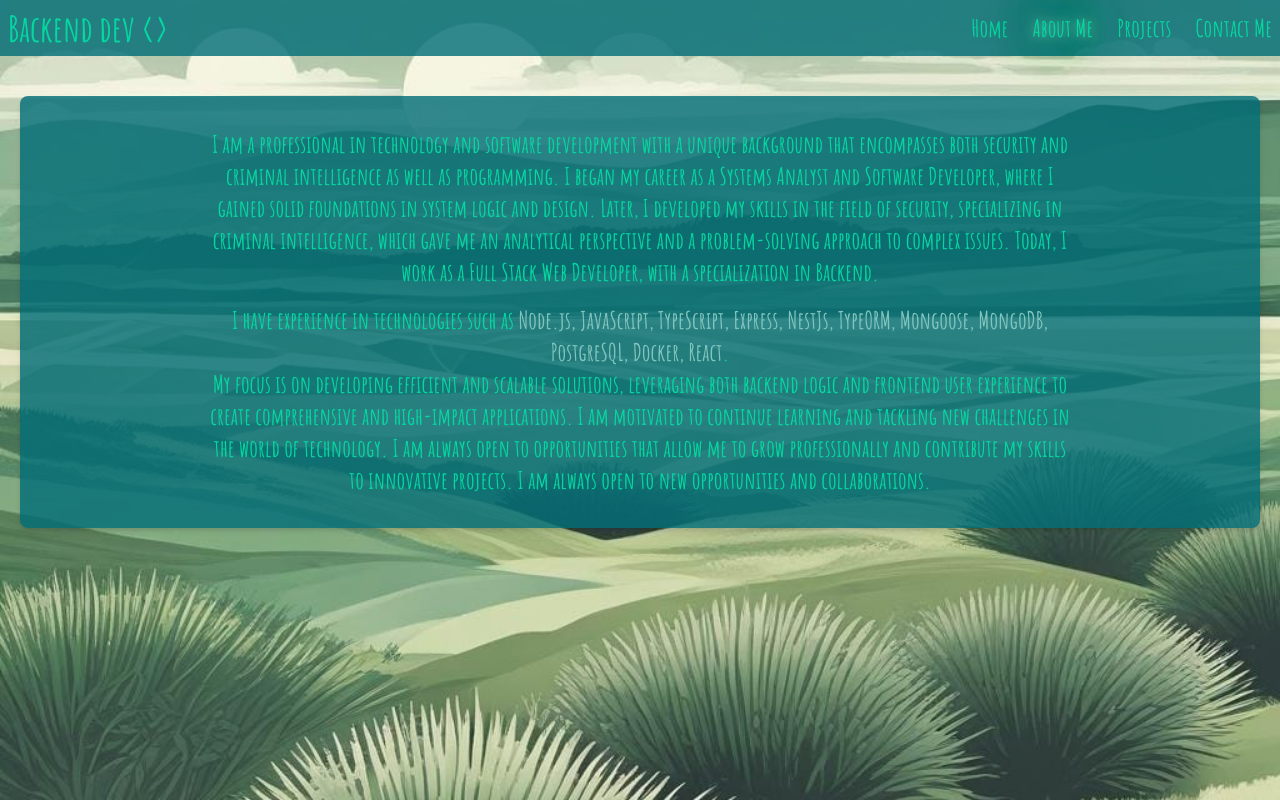
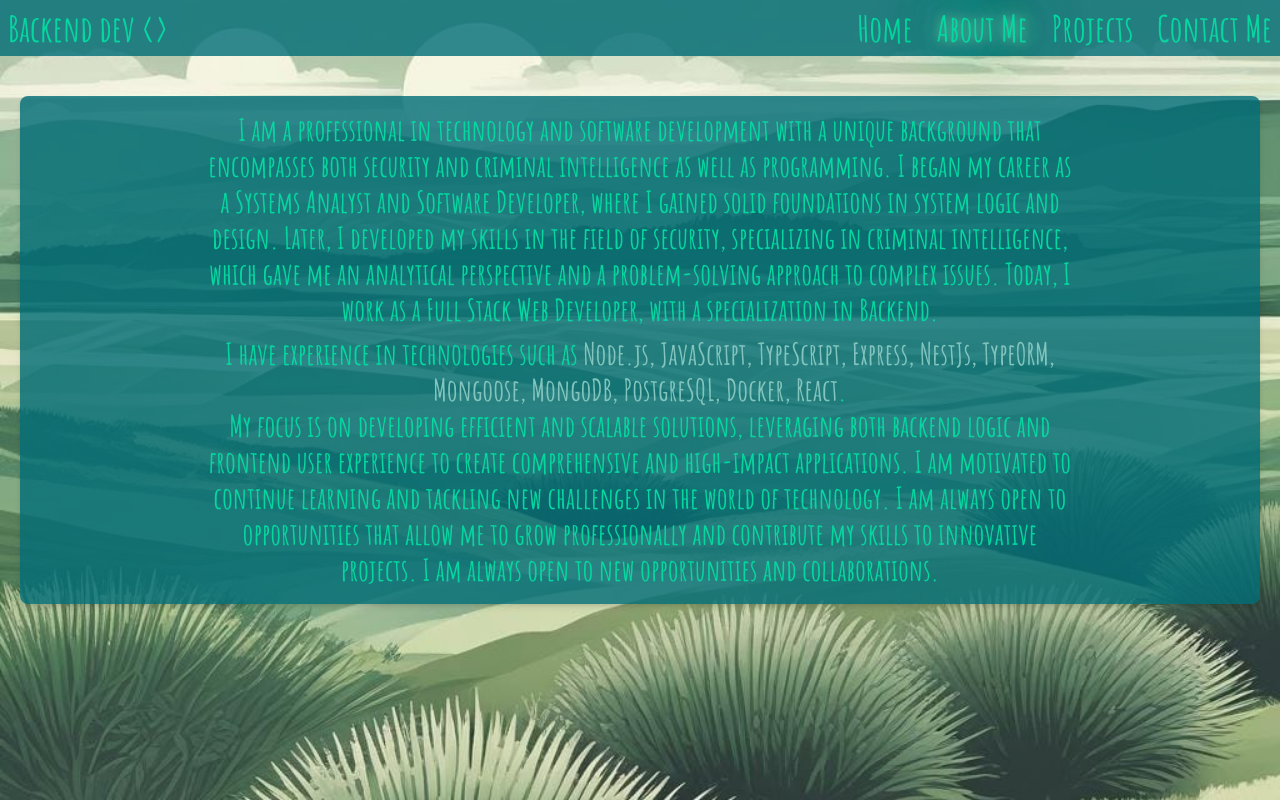
Before and after one commit to Lisandro85/portfolio, a Next.js app in the folder portfolio/: page /about in a window 1280 px wide. Shown: the top 800 px of the page. Built offline with nearby package versions, Linux system fonts and the light colour scheme; a web font is replaced by a local one.

Commit message:
fixed styles

```diff
--- a/portfolio/src/app/about/aboutMe.tsx
+++ b/portfolio/src/app/about/aboutMe.tsx
@@ -1,14 +1,14 @@
 export default function AboutMe() {
   return (
-    <div className="mx-5 bg-[rgba(0,109,119,0.8)] mt-10 rounded-lg shadow-md overflow-hidden mb-80 px-4 py-8">
+    <div className="mx-5 bg-[rgba(0,109,119,0.8)] mt-10 rounded-lg shadow-md overflow-hidden mb-80 px-4 py-4">
       {/* Contenedor con margen a los lados */}
       <div className="max-w-4xl mx-auto text-center px-4">
         {/* Agregado px-4 para el margen lateral en pantallas grandes */}
-        <p className="text-2xl sm:text-1xl md:text-2xl leading-relaxed text-[#06d6a0] font-bold font-Amatic-SC break-words">
+        <p className=" text-4xl sm:text-3xl md:text-3xl leading-relaxed text-[#06d6a0] font-bold font-Amatic-SC break-words">
           {`I am a professional in technology and software development with a unique background that encompasses both security and criminal intelligence as well as programming. I began my career as a Systems Analyst and Software Developer, where I gained solid foundations in system logic and design. Later, I developed my skills in the field of security, specializing in criminal intelligence, which gave me an analytical perspective and a problem-solving approach to complex issues. Today, I work as a Full Stack Web Developer, with a specialization in Backend.`}
 
           {/* Tecnologías con hover y escala */}
-          <span className="block mt-4">
+          <span className="block mt-2">
             I have experience in technologies such as{" "}
             <span className="text-[#83c5be] inline-block transform transition-all duration-300 hover:scale-110">
               Node.js,
--- a/portfolio/src/app/contact/contact.tsx
+++ b/portfolio/src/app/contact/contact.tsx
@@ -4,12 +4,12 @@ export default function Contact() {
   return (
     <div className="mx-5 bg-[rgba(0,109,119,0.8)] rounded-lg shadow-md mt-10 py-10 px-4 mb-96">
       {/* Título */}
-      <h1 className="text-6xl sm:text-7xl md:text-8xl font-bold text-[#06d6a0] font-Amatic-SC text-center">
+      <h1 className="text-8xl sm:text-6xl md:text-7xl font-bold text-[#06d6a0] font-Amatic-SC text-center">
         Contact Me
       </h1>
 
       {/* Descripción */}
-      <p className="text-2xl sm:text-3xl md:text-4xl mt-4 text-[#06d6a0] font-bold font-Amatic-SC text-center leading-relaxed">
+      <p className="text-5xl sm:text-3xl md:text-4xl mt-4 text-[#06d6a0] font-bold font-Amatic-SC text-center leading-relaxed">
         Feel free to reach out to me via LinkedIn, GitHub, or email. I&apos;m
         always open to new opportunities and collaborations!
       </p>
--- a/portfolio/src/app/globals.css
+++ b/portfolio/src/app/globals.css
@@ -59,3 +59,7 @@ body {
 a {
   text-decoration: none;
 }
+.custom-font {
+  font-family: "Amatic SC", cursive; /* Cambia esto por la fuente que prefieras */
+  font-size: 20px; /* Ajusta el tamaño de la fuente si es necesario */
+}
--- a/portfolio/src/app/projects/projects.tsx
+++ b/portfolio/src/app/projects/projects.tsx
@@ -18,10 +18,10 @@ export default function Projects() {
               />
             </a>
             <div className="p-4">
-              <h3 className="text-2xl font-bold text-[#3ae8d4] mb-2 font-Amatic-SC">
+              <h3 className="text-4xl font-bold text-[#3ae8d4] mb-2 font-Amatic-SC">
                 Buddify - Social Network
               </h3>
-              <p className="text-xl text-[#52efc2] mb-4 font-Amatic-SC font-bold">
+              <p className="text-2xl text-[#52efc2] mb-4 font-Amatic-SC font-bold">
                 <span className="font-bold text-[#3ae8d4]">Technologies:</span>{" "}
                 NestJS, TypeORM, TypeScript, PostgreSQL, Next.js, Tailwind CSS.{" "}
                 <br />
@@ -32,7 +32,7 @@ export default function Projects() {
                 href="https://github.com/Lisandro85/Buddify"
                 target="_blank"
                 rel="noopener noreferrer"
-                className="text-lg font-bold text-[#3ae8d4] hover:text-[#76c893] transition-colors duration-300 font-Amatic-SC"
+                className="text-2xl font-bold text-[#3ae8d4] hover:text-[#76c893] transition-colors duration-300 font-Amatic-SC"
               >
                 See Repository
               </a>
@@ -53,10 +53,10 @@ export default function Projects() {
               />
             </a>
             <div className="p-4">
-              <h3 className="text-2xl font-bold text-[#3ae8d4] mb-2 font-Amatic-SC">
+              <h3 className="text-4xl font-bold text-[#3ae8d4] mb-2 font-Amatic-SC">
                 Ecommerce API
               </h3>
-              <p className="text-xl text-[#52efc2] mb-4 font-Amatic-SC font-bold">
+              <p className="text-2xl text-[#52efc2] mb-4 font-Amatic-SC font-bold">
                 <span className="font-bold text-[#3ae8d4]">Technologies:</span>{" "}
                 NestJS, PostgreSQL, TypeScript, TypeORM. <br />
                 <span className="font-bold text-[#3ae8d4]">Features:</span>{" "}
@@ -66,7 +66,7 @@ export default function Projects() {
                 href="https://github.com/Lisandro85/ecommerceDeploy"
                 target="_blank"
                 rel="noopener noreferrer"
-                className="text-lg font-bold text-[#3ae8d4] hover:text-[#76c893] transition-colors duration-300 font-Amatic-SC"
+                className="text-2xl font-bold text-[#3ae8d4] hover:text-[#76c893] transition-colors duration-300 font-Amatic-SC"
               >
                 See Repository
               </a>
@@ -87,10 +87,10 @@ export default function Projects() {
               />
             </a>
             <div className="p-4">
-              <h3 className="text-2xl font-bold text-[#3ae8d4] mb-2 font-Amatic-SC">
+              <h3 className="text-4xl font-bold text-[#3ae8d4] mb-2 font-Amatic-SC">
                 Rest-Bar Scheduling System
               </h3>
-              <p className="text-xl text-[#52efc2] mb-4 font-Amatic-SC font-bold">
+              <p className="text-2xl text-[#52efc2] mb-4 font-Amatic-SC font-bold">
                 <span className="font-bold text-[#3ae8d4]">Technologies:</span>{" "}
                 TypeScript, PostgreSQL, Express, React. <br />
                 <span className="font-bold text-[#3ae8d4]">Features:</span>{" "}
@@ -100,7 +100,7 @@ export default function Projects() {
                 href="https://github.com/Lisandro85/sistema-de-turnos-resto-bar"
                 target="_blank"
                 rel="noopener noreferrer"
-                className="text-lg font-bold text-[#3ae8d4] hover:text-[#76c893] transition-colors duration-300 font-Amatic-SC"
+                className="text-2xl font-bold text-[#3ae8d4] hover:text-[#76c893] transition-colors duration-300 font-Amatic-SC"
               >
                 See Repository
               </a>
@@ -121,10 +121,10 @@ export default function Projects() {
               />
             </a>
             <div className="p-4">
-              <h3 className="text-2xl font-bold text-[#3ae8d4] mb-2 font-Amatic-SC">
+              <h3 className="text-4xl font-bold text-[#3ae8d4] mb-2 font-Amatic-SC">
                 Movie Platform
               </h3>
-              <p className="text-xl text-[#52efc2] mb-4 font-Amatic-SC font-bold">
+              <p className="text-2xl text-[#52efc2] mb-4 font-Amatic-SC font-bold">
                 <span className="font-bold text-[#3ae8d4]">Technologies:</span>{" "}
                 JavaScript, HTML, CSS, Bootstrap, Mongoose, MongoDB, Express.{" "}
                 <br />
@@ -135,7 +135,7 @@ export default function Projects() {
                 href="https://github.com/Lisandro85/Movies-Plataforma"
                 target="_blank"
                 rel="noopener noreferrer"
-                className="text-lg font-bold text-[#3ae8d4] hover:text-[#76c893] transition-colors duration-300 font-Amatic-SC"
+                className="text-2xl font-bold text-[#3ae8d4] hover:text-[#76c893] transition-colors duration-300 font-Amatic-SC"
               >
                 See Repository
               </a>
--- a/portfolio/src/components/DownLoadEngCv/downLoadEngCv.tsx
+++ b/portfolio/src/components/DownLoadEngCv/downLoadEngCv.tsx
@@ -18,7 +18,7 @@ const DownloadEngCVButton: React.FC = () => {
       customClass: {
         confirmButton: "bg-[#52b69a] text-white",
         cancelButton: "bg-[#d9534f] text-white",
-        popup: "bg-slate-800 bg-opacity-80 text-white",
+        popup: " bg-slate-800 bg-opacity-80 text-white",
       },
     }).then((result) => {
       if (result.isConfirmed) {
--- a/portfolio/src/components/NavBar/navbar.tsx
+++ b/portfolio/src/components/NavBar/navbar.tsx
@@ -57,7 +57,7 @@ const Navbar = () => {
           <Link
             href="/home"
             onClick={handleLinkClick}
-            className={`block sm:inline-block text-[#06d6a0] text-2xl font-bold  font-Amatic-SC  ${
+            className={`block sm:inline-block text-[#06d6a0] text-4xl font-bold  font-Amatic-SC  ${
               isActive("/home") ? "text-[#06d6a0] text-glow" : "hover:text-glow"
             }`}
           >
@@ -66,7 +66,7 @@ const Navbar = () => {
           <Link
             href="/about"
             onClick={handleLinkClick}
-            className={`block sm:inline-block text-[#06d6a0] text-2xl font-bold font-Amatic-SC  ${
+            className={`block sm:inline-block text-[#06d6a0] text-4xl font-bold font-Amatic-SC  ${
               isActive("/about")
                 ? "text-[#06d6a0] text-glow"
                 : "hover:text-glow"
@@ -77,7 +77,7 @@ const Navbar = () => {
           <Link
             href="/projects"
             onClick={handleLinkClick}
-            className={`block sm:inline-block text-[#06d6a0] text-2xl font-bold font-Amatic-SC  ${
+            className={`block sm:inline-block text-[#06d6a0] text-4xl font-bold font-Amatic-SC  ${
               isActive("/projects")
                 ? "text-[#06d6a0] text-glow"
                 : "hover:text-glow"
@@ -88,7 +88,7 @@ const Navbar = () => {
           <Link
             href="/contact"
             onClick={handleLinkClick}
-            className={`block sm:inline-block text-[#06d6a0] text-2xl font-bold font-Amatic-SC  ${
+            className={`block sm:inline-block text-[#06d6a0] text-4xl font-bold font-Amatic-SC  ${
               isActive("/contact")
                 ? "text-[#06d6a0] text-glow"
                 : "hover:text-glow"
```
